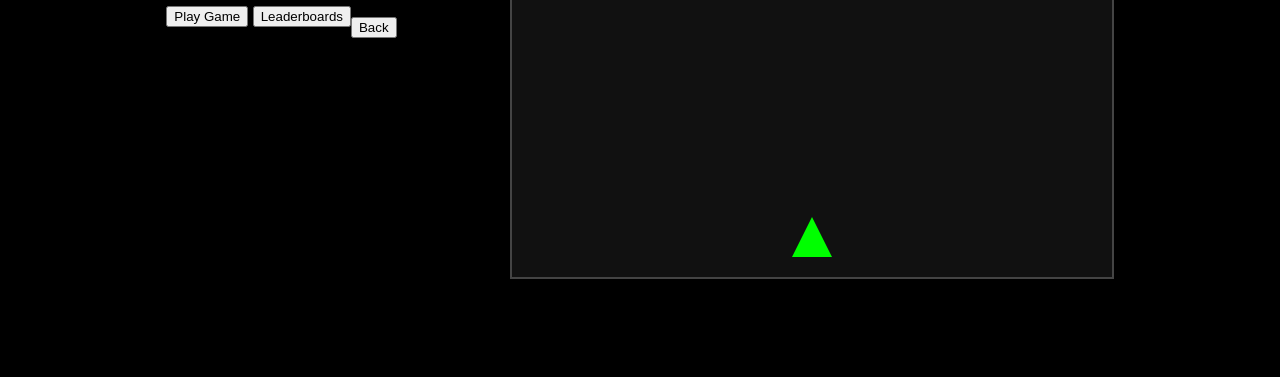
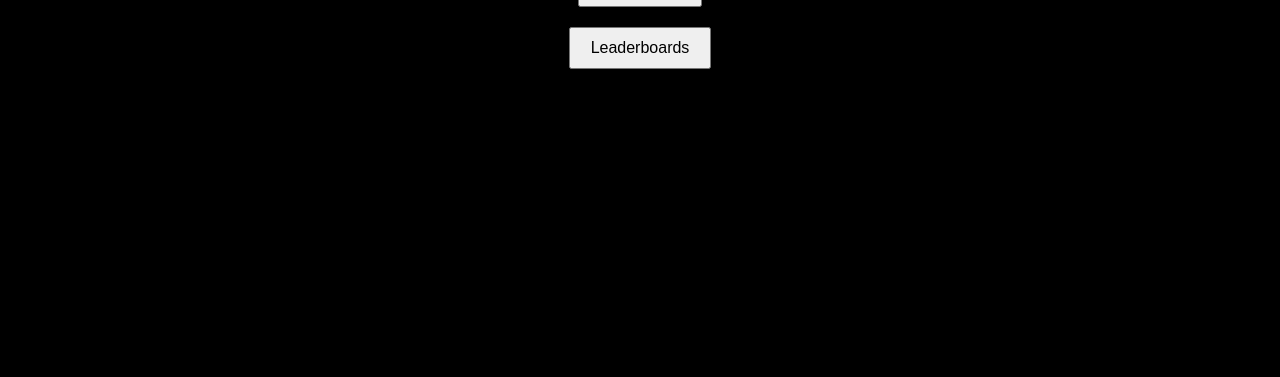
Before and after one commit to BrandonLinkous/SE1-Semester-Project, a plain HTML site: page BucBattle/index.html in a window 1280 px wide. Shown: the part 423-800 px from the top of the page. Drawn offline with Linux system fonts and the light colour scheme.

Commit message:
Revert back to original CSS

```diff
--- a/BucBattle/css/style.css
+++ b/BucBattle/css/style.css
@@ -1,35 +1,77 @@
-/* Basic layout reset */
-html, body {
+/* ======================
+   GLOBAL & LAYOUT STYLES
+   ====================== */
+   body {
     margin: 0;
     padding: 0;
-  height: 100%;
     background: black;
     font-family: Arial, sans-serif;
-  overflow: hidden;
-  display: flex;
+    overflow: hidden; /* no scrolling */
+  }
+
+  /*
+    START SCREEN
+    We'll center its content with flex
+  */
+  #startScreen {
+    position: absolute;
+    width: 100vw;
+    height: 100vh;
+    display: flex;              /* flex layout */
+    flex-direction: column;
     justify-content: center;
     align-items: center;
-  touch-action: none;
+    background: black;
+    color: white;
+    z-index: 999; /* on top of everything else */
   }
 
+  #startScreen button {
+    padding: 10px 20px;
+    font-size: 16px;
+    margin: 10px;
+    cursor: pointer;
+  }
 
-/* Main game container */
+  /*
+    LEADERBOARDS SCREEN
+    hidden initially; same style approach
+  */
+  #leaderboardsScreen {
+    position: absolute;
+    width: 100vw;
+    height: 100vh;
+    display: none; /* hidden by default */
+    flex-direction: column;
+    justify-content: center;
+    align-items: center;
+    background: black;
+    color: white;
+    z-index: 999;
+  }
+
+  #leaderboardsScreen button {
+    padding: 10px 20px;
+    font-size: 16px;
+    margin: 10px;
+    cursor: pointer;
+  }
+
+  /* ======================
+     GAME CONTAINER STYLES
+     ====================== */
   #gameContainer {
     position: relative;
     margin: 0 auto;
     background: #111;
-  width: 90vmin; /* 90% of the viewport minimum */
-  height: 90vmin; /* 90% of the viewport minimum */
-  max-width: 600px; /* max width to help for desktop */
-  max-height: 600px; /* max height to help for desktop */
+    width: 600px;
+    height: 600px;
     border: 2px solid #444;
     overflow: hidden;
+    display: none; /* hidden until "Play Game" is clicked */
   }
 
-/*
-  The player is a ~40×40 triangle pointing downward.
-  We'll do a precise polygon collision for it vs. bullets.
-*/
+  /* Player: ~40×40 downward triangle */
   #player {
     position: absolute;
     width: 0;
@@ -37,7 +79,7 @@ html, body {
     border-left: 20px solid transparent;
     border-right: 20px solid transparent;
     border-bottom: 40px solid lime;
-  bottom: 20px; /* keep near bottom */
+    bottom: 20px;
     left: 50%;
     transform: translateX(-50%);
   }
@@ -58,7 +100,7 @@ html, body {
     background-color: yellow;
   }
 
-/* Enemy bullet (small rectangle) */
+  /* Enemy bullet */
   .enemy-bullet {
     position: absolute;
     width: 6px;
@@ -66,13 +108,14 @@ html, body {
     background-color: orange;
   }
 
-/* Scoreboard info */
+  /* SCOREBOARD */
   #scoreboard {
     position: absolute;
     top: 10px;
     left: 10px;
     color: #fff;
     font-size: 18px;
+    display: none; /* shown after "Play Game" is clicked */
   }
 
   #scoreboard span {
```
Lines whose indentation alone changed are shown as unchanged.
